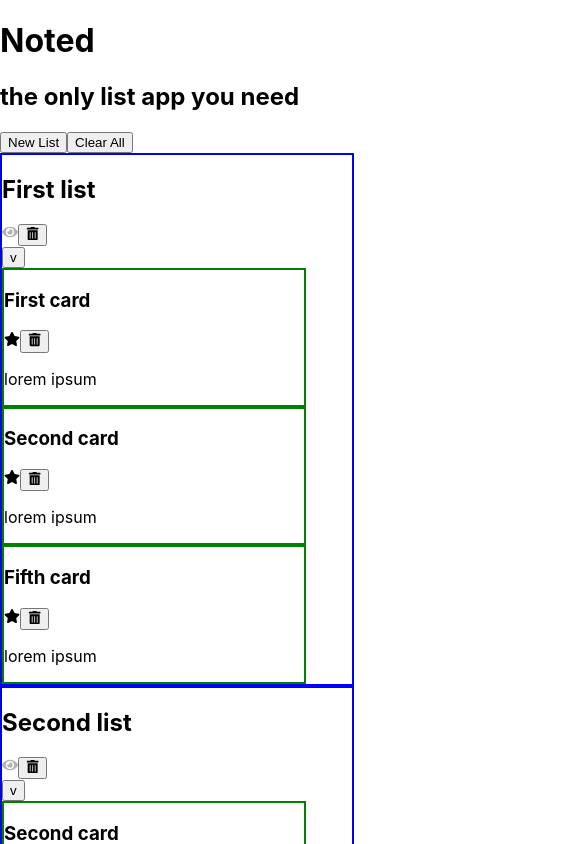
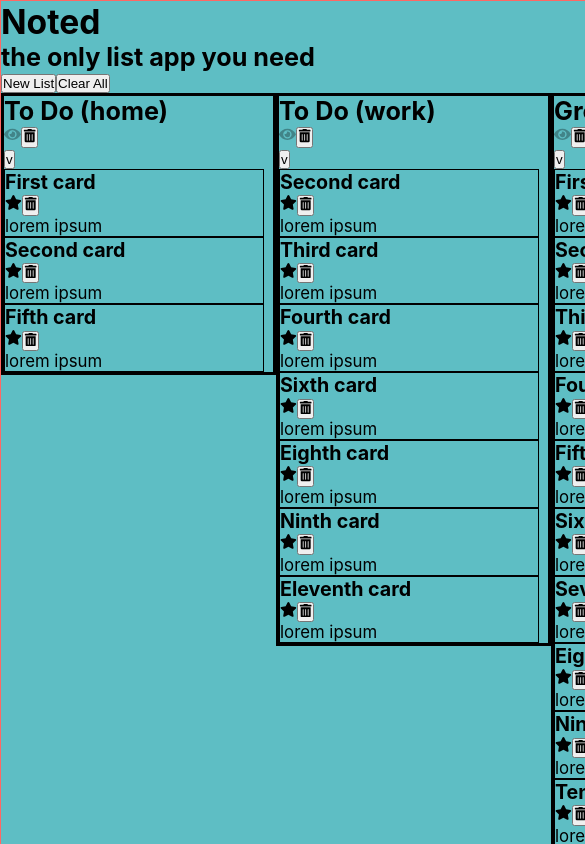
Before and after one commit to justinbarnikow/Noted, a React (Create React App) app: page / in a window 390 px wide. Shown: the top 844 px of the page, 585 px wide, since content can reach past the window. Built offline with nearby package versions, Linux system fonts and the light colour scheme.

Commit message:
flex display - check mobile width

```diff
--- a/src/App.css
+++ b/src/App.css
@@ -1,9 +1,35 @@
-.List {
-    border: 2px solid blue;
-    width: 350px;
+* {
+    margin: 0px;
+    padding: 0px;
+    box-sizing: border-box;
 }
 
-.Card {
-    border: 2px solid green;
-    width: 300px;
+body {
+    min-height: 100vh;
+    display: flex;
 }
+
+#root {
+    /*flex-grow: 1;
+    display: flex;
+    justify-content: center;
+    align-items: center;*/
+}
+
+.App {
+    color: black;
+    background-color: #5ebec4;
+    font-size: 1.05rem;
+    width: 100%;
+    min-height: 100vh;
+    display: flex;
+    flex-direction: column;
+    justify-content: flex-start;
+    /*align-items: center;*/
+    border: 1px solid #FF6864;
+    min-width: 100vw;
+}
+
+.App-list {
+    display: flex;
+}
--- a/src/App.js
+++ b/src/App.js
@@ -45,6 +45,9 @@ export default class App extends Component {
         }
       }
     })
+    Array.from(document.querySelectorAll('input')).forEach(
+      input => (input.value = "")
+    );
   }
 
   handleNewList = () => {
--- /dev/null
+++ b/src/Style/Card.css
@@ -0,0 +1,4 @@
+.Card {
+    border: 1px solid black;
+    width: 260px;
+}
--- /dev/null
+++ b/src/Style/List.css
@@ -0,0 +1,5 @@
+.List {
+    border: 3px solid black;
+    width: 275px;
+    height: 100%;
+}
--- a/src/comps/Card.js
+++ b/src/comps/Card.js
@@ -1,5 +1,6 @@
 import React, { useState } from 'react';
 import {FaStar, FaTrashAlt} from 'react-icons/fa'
+import '../Style/Card.css'
 
 function Card(props) {
 
--- a/src/comps/List.js
+++ b/src/comps/List.js
@@ -1,6 +1,7 @@
 import React, { useState } from 'react';
 import Card from './Card';
 import {FaEye, FaTrashAlt} from 'react-icons/fa'
+import '../Style/List.css'
 
 function List(props) {
 
--- a/src/store.js
+++ b/src/store.js
@@ -2,22 +2,22 @@ const store = {
     lists: [
       {
         id: '1',
-        header: 'First list',
+        header: 'To Do (home)',
         cardIds: [ 'a', 'b', 'e' ],
       },
       {
         id: '2',
-        header: 'Second list',
+        header: 'To Do (work)',
         cardIds: ['b', 'c', 'd', 'f', 'h', 'i', 'k'],
       },
       {
         id: '3',
-        header: 'Third list',
+        header: 'Groceries',
         cardIds: [ 'a', 'b', 'c', 'd', 'e', 'f', 'g', 'h', 'i', 'j', 'k', 'l', 'm' ],
       },
       {
         id: '4',
-        header: 'Fourth list',
+        header: 'Chores',
         cardIds: [ 'l', 'm' ],
       },
     ],
```
